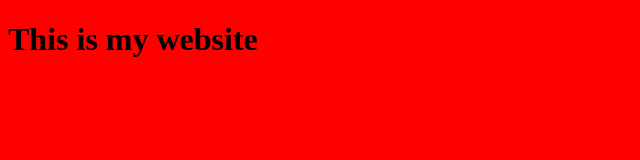
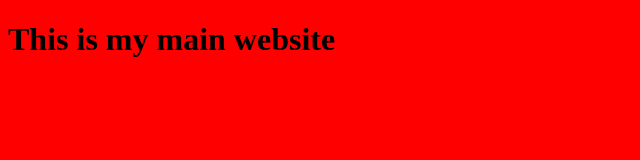
Before and after one commit to Anuj979304/my-repos, a plain HTML site: page index/index.html in a window 1280 px wide. Shown: the whole page, without its empty margins (0-640 px from the left). Drawn offline with Linux system fonts and the light colour scheme.

```diff
--- a/index/index.html
+++ b/index/index.html
@@ -6,6 +6,6 @@
     <title>Document</title>
 </head>
 <body style="background-color:red">
-    <h1>This is my website</h1>
+    <h1>This is my main website</h1>
 </body>
 </html>
```
